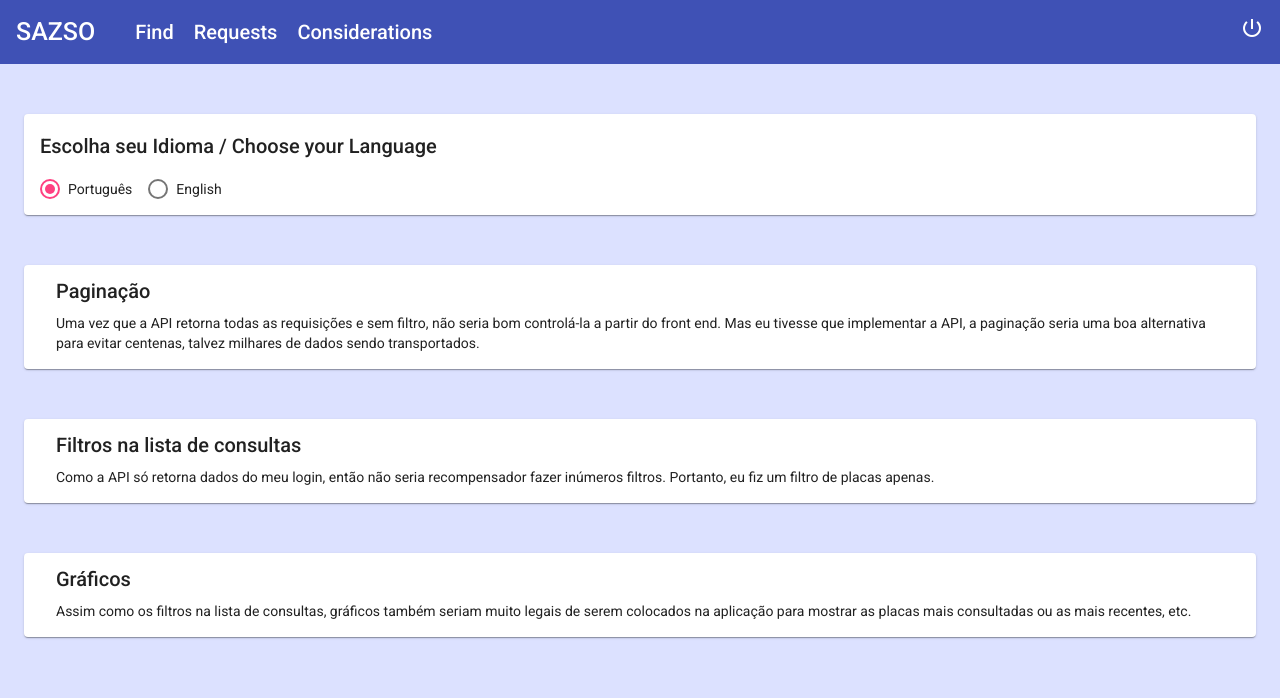
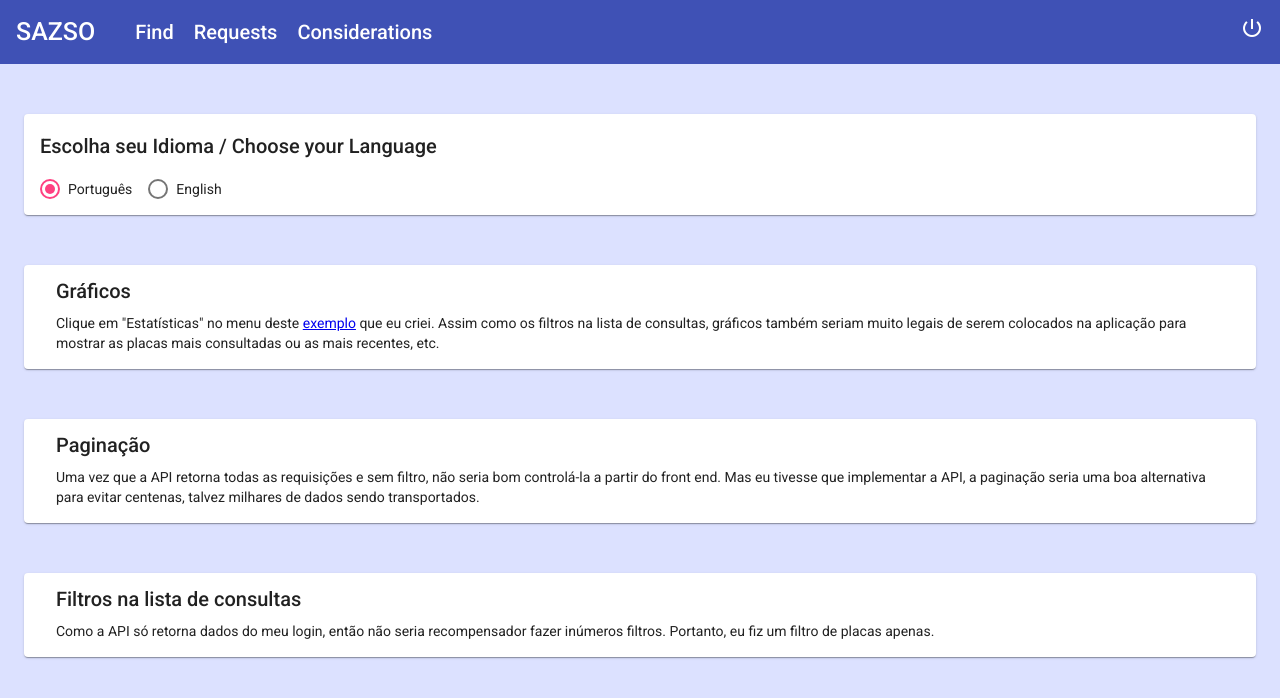
Before and after one commit to raphaelalvarenga/desafio-sazso, an Angular app: page /considerations in a window 1280 px wide. Shown: the top 698 px of the page. Built offline with nearby package versions, Linux system fonts and the light colour scheme; sample sign-in values are in the browser's storage.

Commit message:
Set a link to charts consideration.

```diff
--- a/src/app/considerations/considerations.component.html
+++ b/src/app/considerations/considerations.component.html
@@ -13,6 +13,6 @@
         <mat-card-title>{{ consideration.title }}</mat-card-title>
     </mat-card-header>
     <mat-card-content>
-        <p style = "padding: 0 16px;">{{ consideration.content }}</p>
+        <p style = "padding: 0 16px;" [innerHTML] = "consideration.content"></p>
     </mat-card-content>
 </mat-card>
--- a/src/app/considerations/considerations.component.ts
+++ b/src/app/considerations/considerations.component.ts
@@ -11,24 +11,24 @@ export class ConsiderationsComponent implements OnInit {
 
   considerations = {
     portuguese: [{
+      title: 'Gráficos',
+      content: 'Clique em "Estatísticas" no menu deste <a target = "_blank" href = "http://raphaelalvarenga.com:3001/">exemplo</a> que eu criei. Assim como os filtros na lista de consultas, gráficos também seriam muito legais de serem colocados na aplicação para mostrar as placas mais consultadas ou as mais recentes, etc.'
+    }, {
       title: 'Paginação',
       content: 'Uma vez que a API retorna todas as requisições e sem filtro, não seria bom controlá-la a partir do front end. Mas eu tivesse que implementar a API, a paginação seria uma boa alternativa para evitar centenas, talvez milhares de dados sendo transportados.'
     }, {
       title: 'Filtros na lista de consultas',
       content: 'Como a API só retorna dados do meu login, então não seria recompensador fazer inúmeros filtros. Portanto, eu fiz um filtro de placas apenas.'
-    }, {
-      title: 'Gráficos',
-      content: 'Assim como os filtros na lista de consultas, gráficos também seriam muito legais de serem colocados na aplicação para mostrar as placas mais consultadas ou as mais recentes, etc.'
     }],
     english: [{
+      title: 'Charts',
+      content: 'Click em "Estatísticas" in the menu of this <a target = "_blank" href = "http://raphaelalvarenga.com:3001/">example</a> I\'ve created. Again, just like filters mentioned above, charts would be a very cool option to show most requested car plates, most recent ones that were searched, etc.'
+    }, {
       title: 'Pagination',
       content: 'Since the API returns every request made with no filters, it wouldn\'t be a good practice to control all data in front end. But if I had to implement the API, pagination would be a good thing to do to avoid hundreds, maybe thousands of data being transported by.'
     }, {
       title: 'Filters in List of Requests Page',
       content: 'Since the API only returns data from my login, I figured it wouldn\'t be rewarding to create many filters. Therefore, I created only car plates filter.'
-    }, {
-      title: 'Charts',
-      content: 'Again, just like filters mentioned above, charts would be a very cool option to show most requested car plates, most recent ones that were searched, etc.'
     }]
   };
 
```
